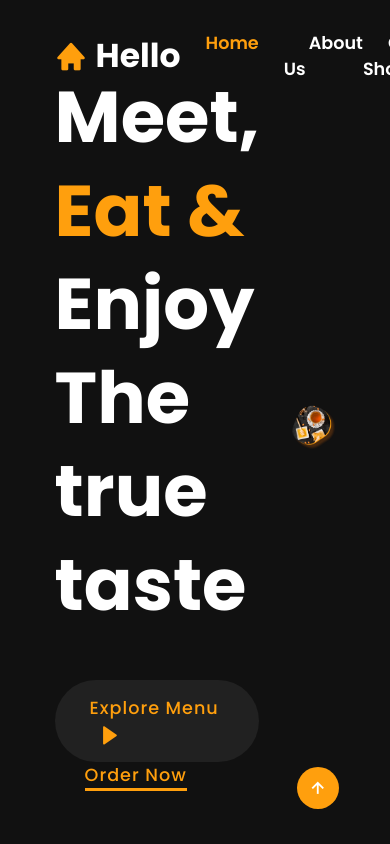
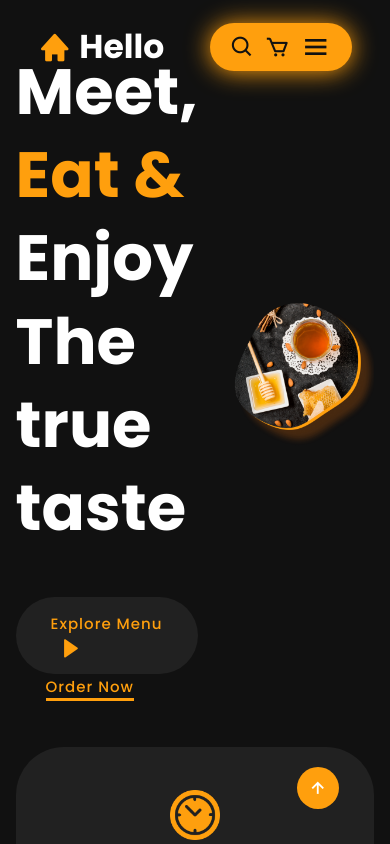
Before and after one commit to sandile05/honey-shop, a plain HTML site: page index.html in a window 390 px wide. Shown: the top 844 px of the page. Drawn offline with nearby package versions, Linux system fonts and the light colour scheme; a script that the page names is missing.

Commit message:
header media queries

```diff
--- a/css/styles.css
+++ b/css/styles.css
@@ -436,3 +436,55 @@ header.sticky{
     padding: 10px;
     border-radius: 2rem;
 }
+
+@media (max-width: 1545px ){
+    header{
+        padding: 22px 4%;
+    }
+    header.sticky{
+        padding: 14px 4%;
+        transition: .2s;
+    }
+    section{
+        padding: 50px 4% 40px;
+        transition: .2s;
+    }
+    .container{
+        padding: 30px 4% 50px;
+    }
+}
+@media (max-width: 1180px ){
+    :root{
+        --big-font: 4rem;
+        --h2-font: 2.2rem;
+        --p-font: 15px;
+    }
+    .home{
+        height: 85vh;
+    }
+}
+@media (max-width: 1060px ){
+    #menu-icon{
+        display: initial;
+    }
+    .nav-list{
+        position: absolute;
+        top: -1000px;
+        left: 0;
+        right: 0;
+        display: flex;
+        flex-direction: column;
+        text-align: left;
+        background: var(--other-color);
+        transition: all .50s ease;
+    }
+    .nav-list a{
+        display: block;
+        padding: 0.5rem;
+        margin: 1rem;
+        border-left: 2px solid var(--main-color);
+    }
+    .nav-list.open{
+        top: 100%;
+    }
+}
```
